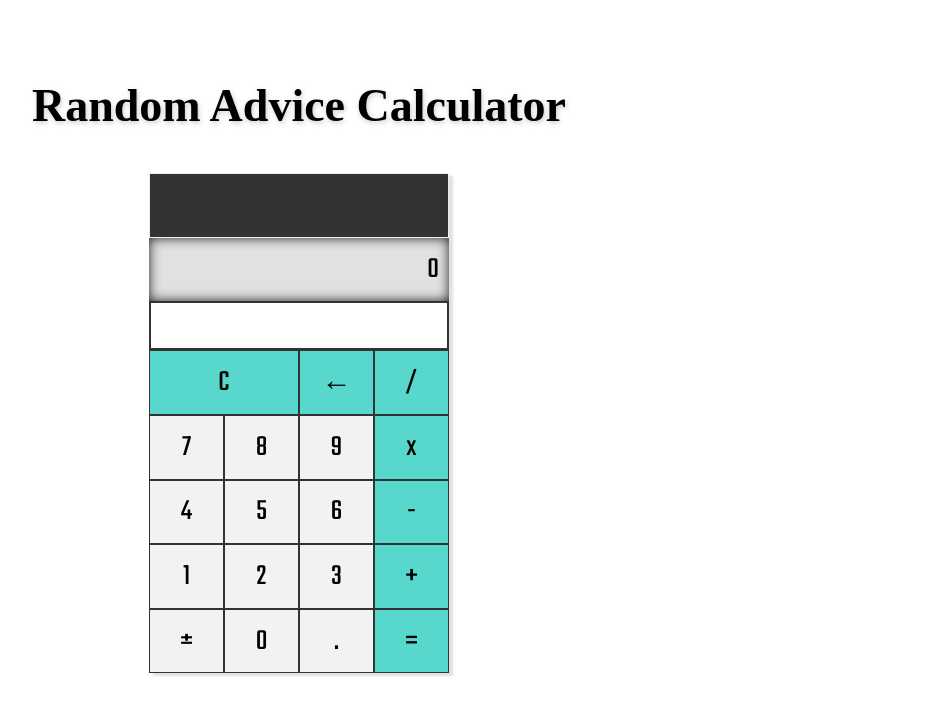
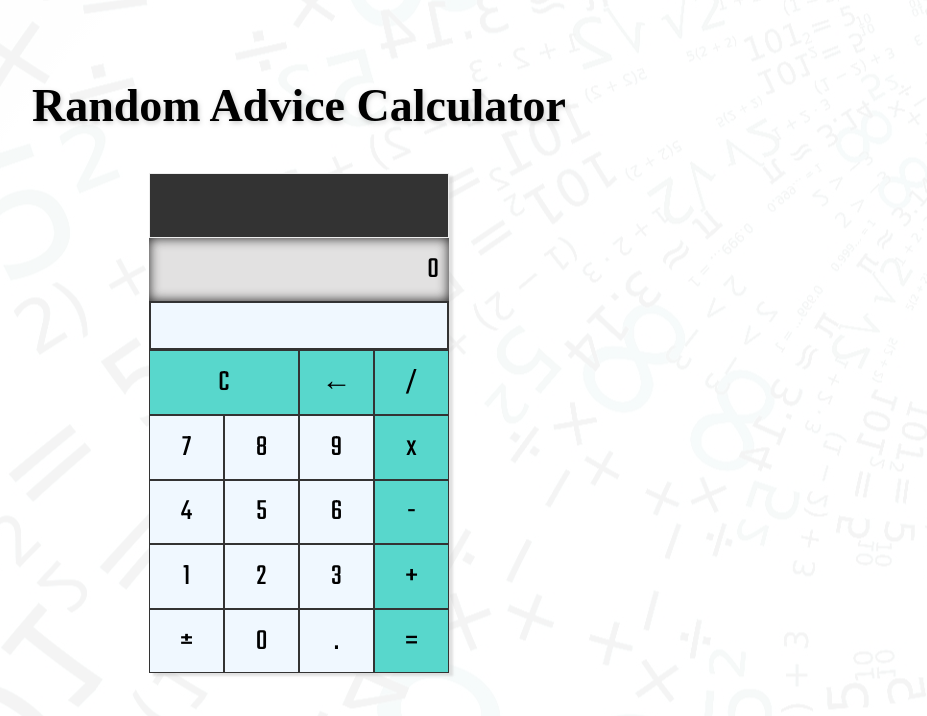
Before and after one commit to fracado/random-advice-calculator, a Vue app: page / in a window 1280 px wide. Shown: the top 716 px of the page, without its empty margins (341-1268 px from the left). Built offline with nearby package versions, Linux system fonts and the light colour scheme.

Commit message:
added background img

```diff
--- a/src/App.vue
+++ b/src/App.vue
@@ -15,5 +15,9 @@ export default {
 </script>
 
 <style>
-
+body {
+  background-color: rgba(255, 255, 255, 0.733);
+  background-image: url('~@/assets/bgCalc.jpg');
+  background-blend-mode: color;
+}
 </style>
--- a/src/components/Calculator.vue
+++ b/src/components/Calculator.vue
@@ -171,7 +171,7 @@ export default {
   justify-content: center;
   align-items: center;
   border: 1px solid #333;
-  background-color: #f2f2f2;
+  background-color: aliceblue;
 }
 
 .c {
@@ -200,6 +200,7 @@ export default {
   border: 2px solid #333;
   font-style: italic;
   padding: 2px;
+  background-color: aliceblue;
 }
 
 h1 {
```
Also changed, not shown: src/assets/bgCalc.jpg (added).
